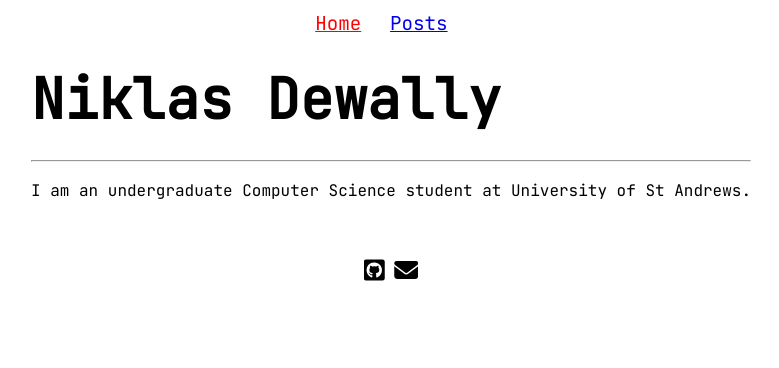
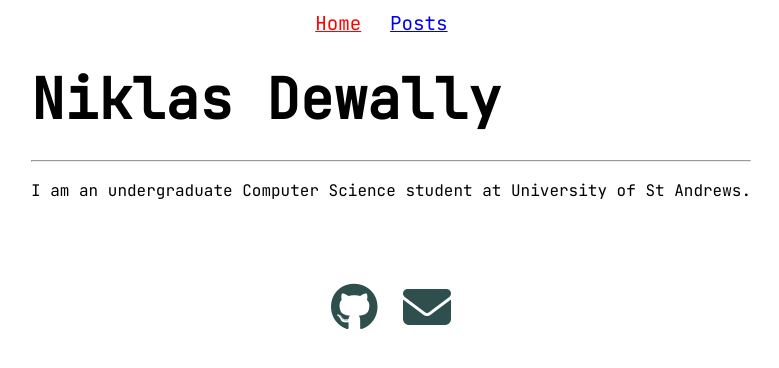
Before and after one commit to niklasdewally/niklasdewally.github.io, a Jekyll site: the page built from index.html, in a window 1280 px wide. Shown: the top 368 px of the page, without its empty margins (249-1028 px from the left). Built offline with Jekyll 4.4.1, drawn with Linux system fonts in a browser that asks for light colours.

Commit message:
Fix icons

```diff
--- a/_includes/contacticons.html
+++ b/_includes/contacticons.html
@@ -1,6 +1,4 @@
 <address>
-    <ul>
-        <li><a href="https://github.com/niklasdewally"><i class="fa-brands fa-github-square fa-xl"></i></a></li>
-        <li><a href="mailto:hello@ndjd.uk"><i class="fa-solid fa-envelope fa-xl"></i></a></li>
-    </ul>
+    <a href="https://github.com/niklasdewally"><i class="fa-brands fa-github fa-3x"></i></a>
+    <a href="mailto:hello@ndjd.uk"><i class="fa-solid fa-envelope fa-3x"></i></a>
 </address>
--- a/assets/css/style.css
+++ b/assets/css/style.css
@@ -85,35 +85,28 @@
 /* CONTACT DETAILS */
 
 address {
-    font-size: 1.5em;
-    margin-top: 3%;
+    margin-top: 5%;
 }
-address > ul {
-    list-style-type: none;
-    margin: 0;
-    padding: 0;
-    overflow: hidden;
+
+address a {
+    margin-left:0.5rem ;
+    margin-right:0.5rem ;
+}
+
+address a:link {
+        color: darkslategray;
+}
+
+address a:visited {
+        color: darkslategray;
+}
+
+address a:hover {
+        color: black;
 
 }
-
-address > ul > li {
-    display: inline-block;
-}
-
-address > ul > li > a:link {
+address a:active {
         color: black;
-}
-
-address > ul > li > a:visited {
-        color: black;
-}
-
-address > ul > li > a:hover {
-        color: gray;
-
-}
-address > ul > li > a:active {
-        color: gray;
 }
 /* MOBILE */
 @media screen and (max-width:800px) {
```
Also changed, not shown: 2 other files.
